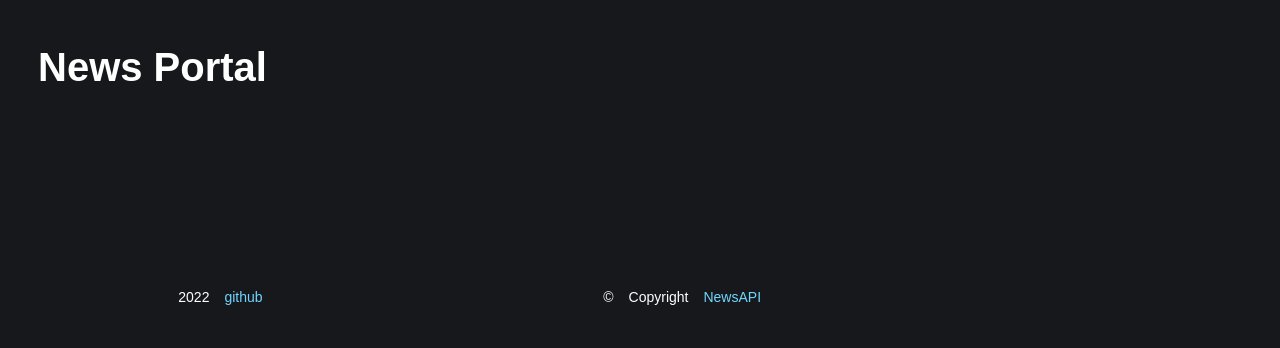
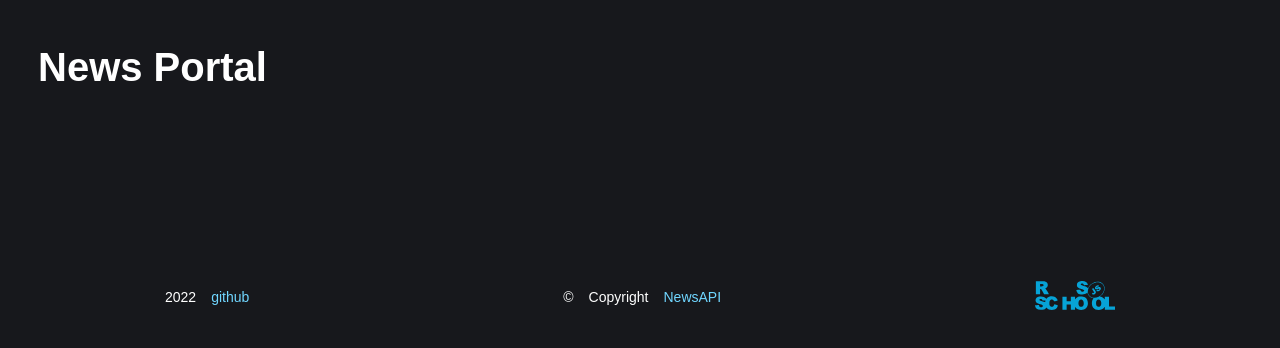
Before and after one commit to maksimizer/aksimizer-JSFE2022Q1, a website built with webpack: page News-API/src/index.html in a window 1280 px wide. Built offline with nearby package versions, Linux system fonts and the light colour scheme; no server answers.

Commit message:
feat: add a course link with logo to footer

```diff
--- a/News-API/package.json
+++ b/News-API/package.json
@@ -27,6 +27,7 @@
         "eslint-plugin-import": "^2.23.3",
         "eslint-plugin-prettier": "^3.4.0",
         "eslint-webpack-plugin": "^3.2.0",
+        "file-loader": "^6.2.0",
         "html-webpack-plugin": "^5.2.0",
         "prettier": "2.2.1",
         "style-loader": "^2.0.0",
--- a/News-API/src/global.css
+++ b/News-API/src/global.css
@@ -41,4 +41,22 @@ footer .copyright:before {
 .copyright {
     display: flex;
     gap: 15px;
+    flex-wrap: wrap;
+    justify-content: center;
 }
+
+.course-link {
+    display: inline-block;
+    background-image: url(./img/rss.svg);
+    filter: invert(65%) sepia(32%) saturate(4279%) hue-rotate(171deg) brightness(110%) contrast(95%);
+    width: 80px;
+    height: 30px;
+    background-size: contain;
+    background-repeat: no-repeat;
+    cursor: pointer;
+
+}
+
+.course-link:hover {
+    filter: invert(60%) sepia(70%) saturate(773%) hue-rotate(56deg) brightness(100%) contrast(75%);
+}
--- a/News-API/webpack.config.js
+++ b/News-API/webpack.config.js
@@ -16,6 +16,10 @@ const baseConfig = {
             {
                 test: /\.ts$/i,
                 use: 'ts-loader',
+            },
+            {
+                test: /\.(png|jpg|svg|gif)$/,
+                use: 'file-loader',
             },
         ],
     },
```
Also changed, not shown: 1 other file.
